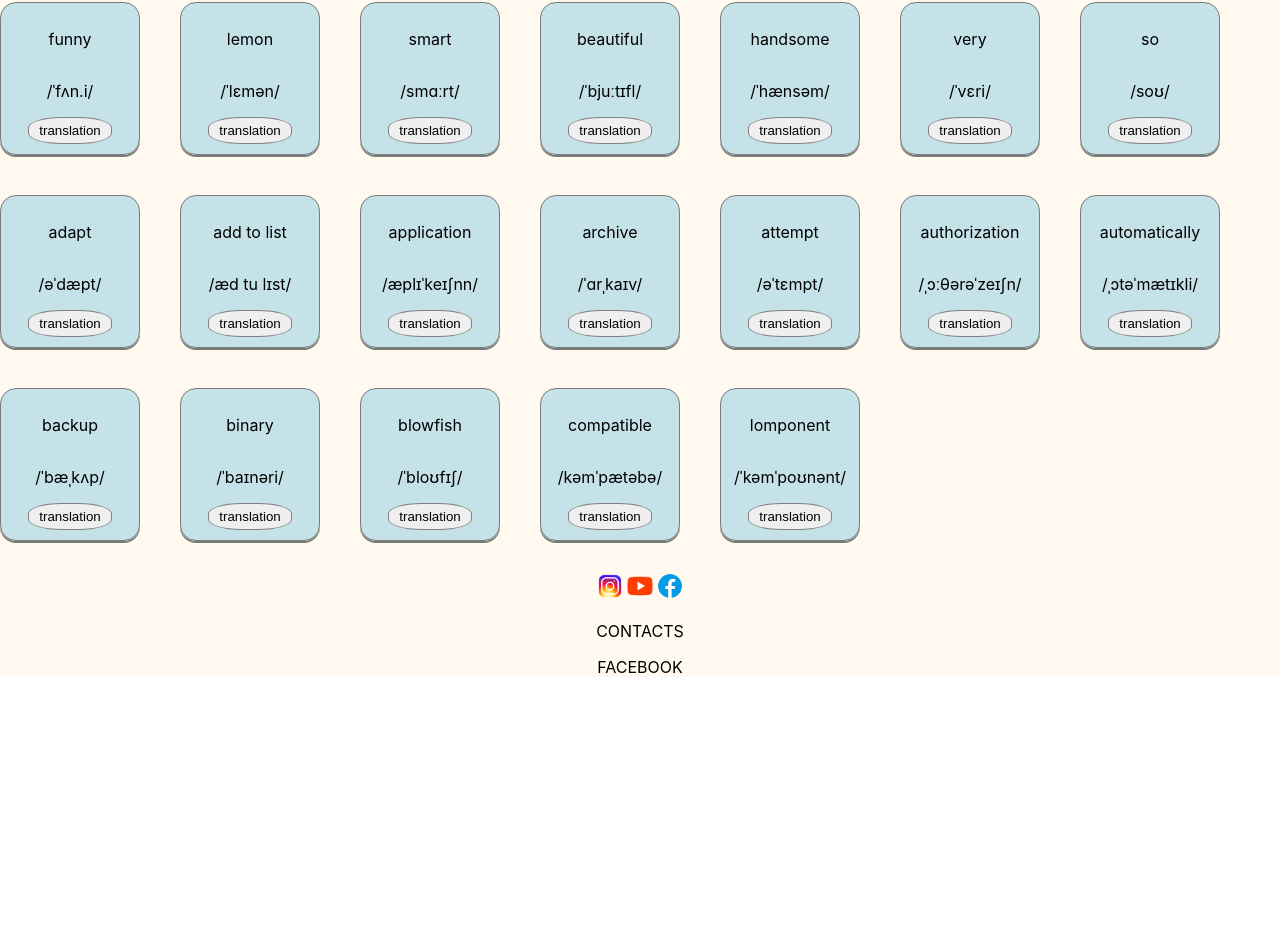
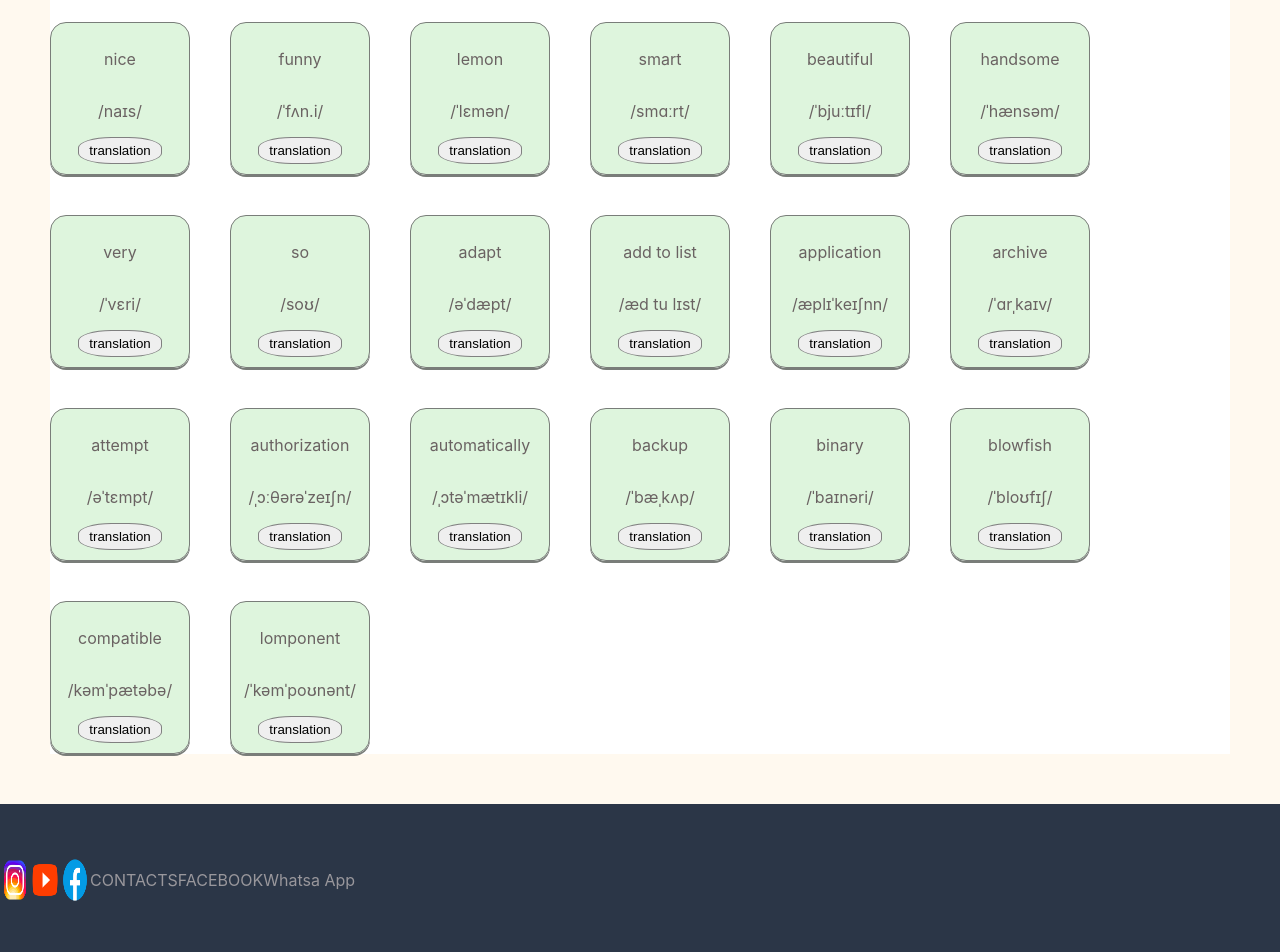
Before and after one commit to Aizhan-px/language-project, a React (Create React App) app: page /cards in a window 1280 px wide. Shown: the part 313-1265 px from the top of the page. Before the commit the page ends 1006 px from the top, so only its background shows below. Built offline with nearby package versions, Linux system fonts and the light colour scheme.

Commit message:
fixed header, header

```diff
--- a/src/components/CardWrapper.css
+++ b/src/components/CardWrapper.css
@@ -11,5 +11,4 @@
 .quantityWords{
     margin: 100px 0 100px 0;
     margin-top: auto;
-
 }
--- a/src/components/Footer.jsx
+++ b/src/components/Footer.jsx
@@ -1,13 +1,19 @@
+import "./footer.css"
+
 function Footer() {
     return (
    <>
     <div className="Footer">
-        <div>
+        <div className='footerInner'>
         <img src={require('../components/inst.png')} heigh={30} width={30}/>
         <img src={require('../components/youTube.png')} heigh={30} width={30}/>
         <img src={require('../components/fb.png')} heigh={30} width={30}/>
-         <p>CONTACTS</p>
-         <p>FACEBOOK</p>
+    <div className="sociaInner">
+    <p>CONTACTS</p>
+    <p>FACEBOOK</p>
+    <p>Whatsa App</p>
+    </div>
+
         </div>
     </div>
     </>
--- a/src/components/Header.css
+++ b/src/components/Header.css
@@ -2,12 +2,12 @@
 .header {
     background: #fff;
     border-bottom: 2px solid #e5e5e5;
-    background-color:#2b3647;;
+    background-color:#2b3647;
     display: flex;
     justify-content: space-between;
     align-items: center;
-
-
+    justify-content: flex-start;
+    text-decoration: none;
 }
 
 
@@ -23,6 +23,7 @@
 
 .nav li{
     text-decoration: none;
+    color:#2b3647;
 }
 
 .nav a {
--- a/src/components/Header.jsx
+++ b/src/components/Header.jsx
@@ -1,5 +1,5 @@
 import React from 'react';
-import style from './Header.css';
+import './Header.css';
 import {
    BrowserRouter as Router,Routes,Route,Link} from "react-router-dom";
    import Image from './panda_logo.png';
@@ -11,7 +11,7 @@ export default function Header() {
 return (
 <header className='header'>
    <div className='logoImg'>
-   <img src={Image} className='Logo' alt='logo' width={50}/>
+   <a href='https://developer.mozilla.org/ru/docs/Learn/Getting_started_with_the_web/JavaScript_basics'><img src={Image} className='Logo' alt='logo' width={50}/></a>
    </div>
 
 
--- a/src/components/Table.css
+++ b/src/components/Table.css
@@ -1,4 +1,5 @@
 table {
+    margin: 0 auto;
     display: table;
     border-collapse:collapse;
     box-sizing: border-box;
@@ -9,7 +10,7 @@ table {
 }
 
 .word{
-    margin: 5px;
+     margin: 5px;
     border: 1px solid #ccc;
     float: left;
     width: 180px;
--- a/src/components/Table.jsx
+++ b/src/components/Table.jsx
@@ -5,8 +5,8 @@ import TableRow from './TableRow'
 function Table({wordsData}) {
     console.log(wordsData)
     return (
-  <table border="1">
-    <thead>
+  <table border>
+    <thead >
     <tr>
      <th>id</th>
      <th>english</th>
--- a/src/components/TableRow.jsx
+++ b/src/components/TableRow.jsx
@@ -26,7 +26,7 @@ function handleChange(e) {
     })
     setErrors({
         ...errors,
-        [name]:value.trim()===""? 'pole ne mojet but pustim':false,
+        [name]:value.trim()===""? ' Поле не может быть пустым':false,
     })
 }
 
@@ -48,9 +48,9 @@ const  isButtonDisaibled=Object.values(errors).some((element)=> element)
         {
             isPressed?(
                 <>
-                <td><input  type="text" name='english' onChange={handleChange} value={value.english} className={errors.english ? 'errorBorder' : ''}/></td> //dobavit inline stili
-                <td><input type='text' name='transcription' onChange={handleChange} value={value.transcription} className={errors.transcription ? 'errorBorder' : ''}/></td>
-                <td><input type='text' name='russian' onChange={handleChange} value={value.russian} className={errors.russian ? 'errorBorder' : ''}/></td>
+                <td><input  type="text" name='english' onChange={handleChange}     value={value.english} className={errors.english ?  'border":"1px solid red':''}/> </td>
+                <td><input type='text' name='transcription' onChange={handleChange} value={value.transcription} className={errors.transcription ? 'errorBorder' : ''}/> </td>
+                <td><input type='text' name='russian' onChange={handleChange}      value={value.russian} className={errors.russian ? 'errorBorder' : ''}/></td>
                 </>
             ): (
 
--- a/src/components/WordElements.css
+++ b/src/components/WordElements.css
@@ -1,7 +1,8 @@
 .cardsArray{
-    margin:  30px 0 30px 0 ;
-    display: flex;
-    flex-wrap: wrap;
-    gap: 40px;
-
-  }
+  margin: 50px 50px 50px 50px;
+  display: flex;
+  flex-wrap: wrap;
+  color: #6a6262;
+  gap: 40px;
+  background-color:#fff;
+}
--- a/src/components/card.css
+++ b/src/components/card.css
@@ -18,7 +18,7 @@
   align-items: center;
   padding: 10px;
   border: 1px solid rgb(121, 125, 121);
- background-color:rgba(173, 216, 230, 0.691);
+  background-color: rgb(176 230 173 / 41%);
   border-radius: 16px;
   box-shadow: 0 2px 0 rgb(121, 125, 121);
   box-sizing: border-box;
--- a/src/components/footer.css
+++ b/src/components/footer.css
@@ -1,9 +1,17 @@
- .footer{
-        position: fixed;
-        left: 0;
-        bottom: 0;
-        width: 100%;
-        background-color: green;
-        color: rgb(228, 148, 148);
-        text-align: center;
-     }
+.Footer {
+    padding-top: 50px;
+    padding-bottom: 50px;
+    color: #99979c;
+    text-align: center;
+    background-color: #2b3647;
+    border-bottom: 2px solid #e5e5e5;
+    position: relative;
+}
+
+.footerInner {
+ display:flex;
+}
+
+.sociaInner {
+    display:flex;
+}
```
Also changed, not shown: src/components/img.wordTable.jpeg (added).
